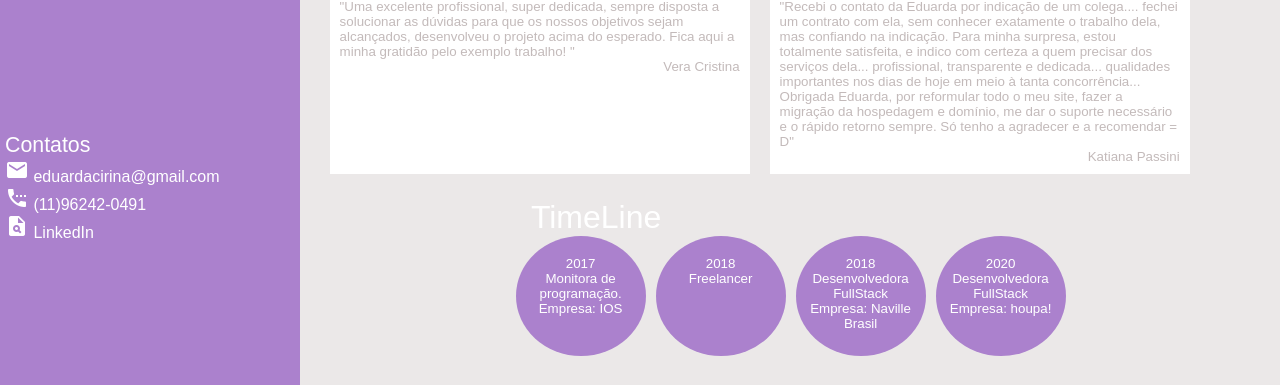
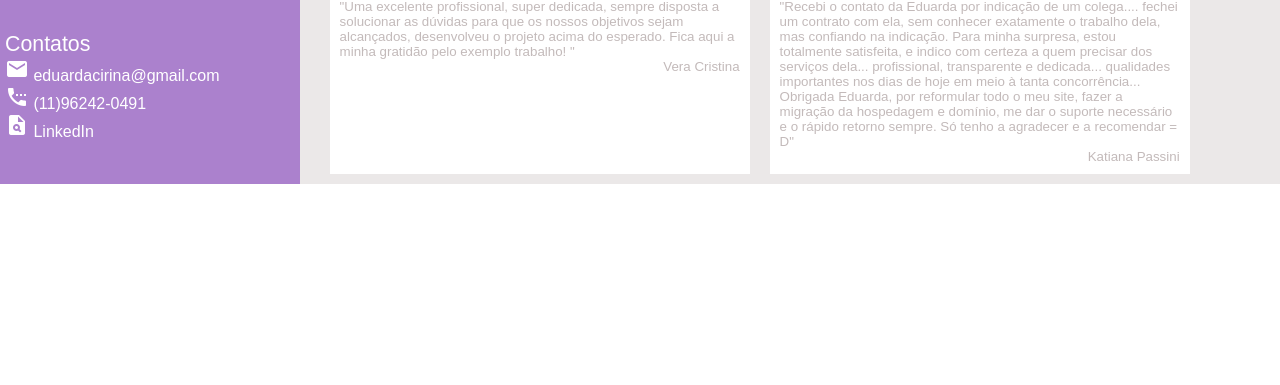
Before and after one commit to eduardaarosaa/new-portfolio, a plain HTML site: page index.html in a window 1280 px wide. Shown: the part 599-984 px from the top of the page. After the commit the page ends 800 px from the top, so only its background shows below. Drawn offline with nearby package versions, Linux system fonts and the light colour scheme; a web font is replaced by a local one.

Commit message:
Update index.html

```diff
--- a/index.html
+++ b/index.html
@@ -157,46 +157,6 @@
                    </div>
                 </div>
 
-                <div class="three-row">
-                    <div class="timeline">
-                        <p class="title">TimeLine</p>
-                         <div class="line">
-                             <div class="circulo-line">
-                                 <p class="text-circulo">
-                                     2017 <br>
-                                     Monitora de <br>
-                                     programação.
-                                     Empresa: IOS
-                                 </p>
-                             </div>
-                             <div class="circulo-line">
-                                 <p class="text-circulo">
-                                     2018 <br>
-                                     Freelancer
-                                 </p>
-                             </div>
-                             <div class="circulo-line">
-                                 <p class="text-circulo">
-                                     2018 <br>
-                                     Desenvolvedora <br>
-                                     FullStack <br>
-                                     Empresa: Naville<br>
-                                     Brasil
-
-                                 </p>
-                             </div>
-                             <div class="circulo-line">
-                                 <p class="text-circulo">
-                                     2020 <br>
-                                     Desenvolvedora<br>
-                                     FullStack <br>
-                                     Empresa: houpa!
-                                 </p>
-                             </div>
-
-
-
-                         </div>
                      </div>
                 </div>
 
```
